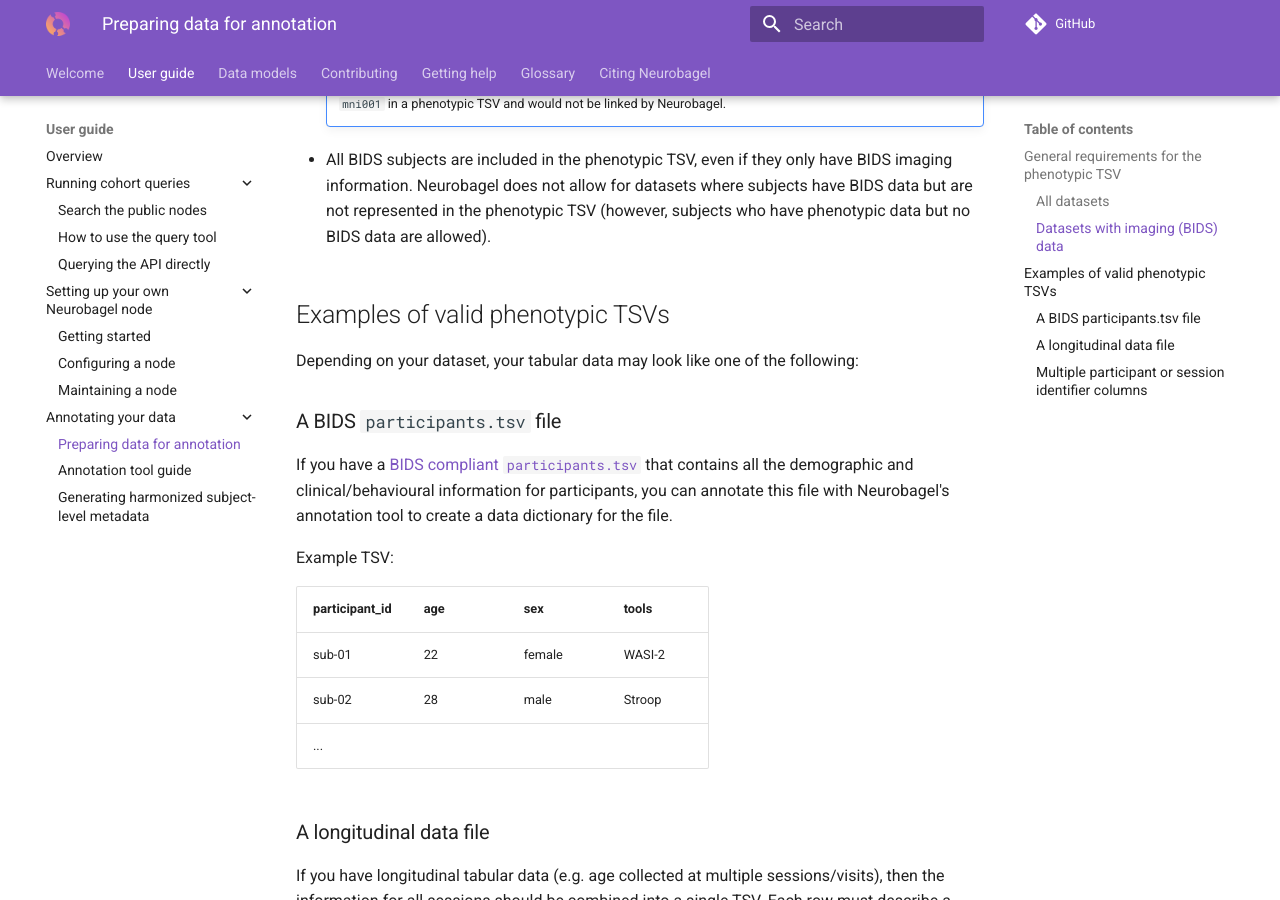
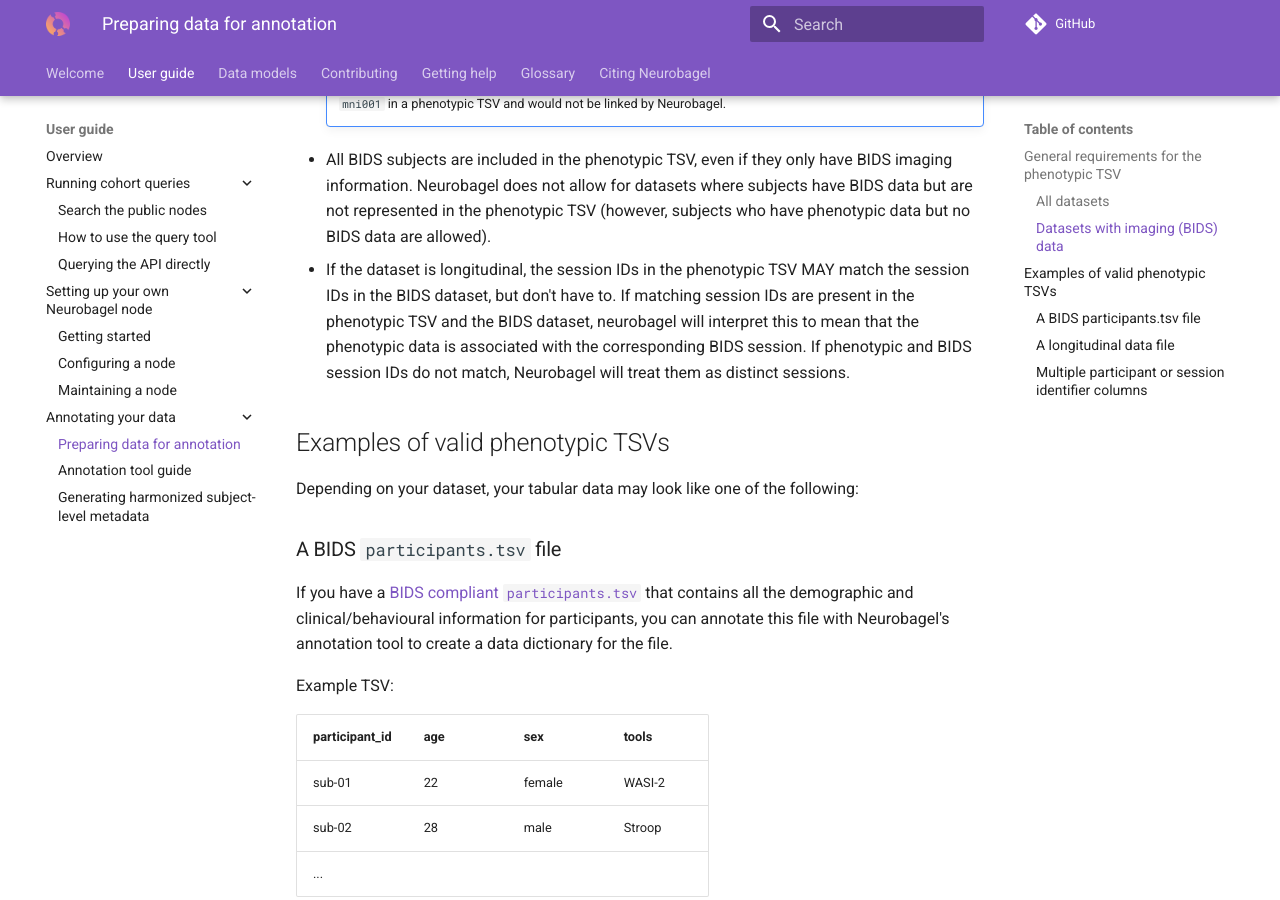
Before and after one commit to neurobagel/documentation, an MkDocs documentation site: the page built from docs/data_prep.md, in a window 1280 px wide and 900 px high, scrolled down 1305 px. Built offline with MkDocs 1.6.1 and Material for MkDocs 9.7.7, drawn with Linux system fonts in a browser that asks for light colours; comment, search, counter and statistics services are not loaded; some of the changed text lies outside the part shown.

Commit message:
[ENH] Clarify requirements for session IDs
- Also include a clarification in the section
  on multiple participants or sessions

```diff
--- a/docs/data_prep.md
+++ b/docs/data_prep.md
@@ -52,6 +52,11 @@
   Neurobagel does not allow for datasets where subjects have BIDS
   data but are not represented in the phenotypic TSV
   (however, subjects who have phenotypic data but no BIDS data are allowed).
+- If the dataset is longitudinal, the session IDs in the phenotypic TSV
+  MAY match the session IDs in the BIDS dataset, but don't have to.
+  If matching session IDs are present in the phenotypic TSV and the BIDS dataset, neurobagel will interpret
+  this to mean that the phenotypic data is associated with the corresponding BIDS session.
+  If phenotypic and BIDS session IDs do not match, Neurobagel will treat them as distinct sessions.
 
 ## Examples of valid phenotypic TSVs
 
@@ -105,6 +110,14 @@
 
 The only requirement is that **the combination of all ID values for a row is unique**.
 
+!!! Warning "Neurobagel currently supports only one subject ID and one session ID"
+    Neurobagel does not support multiple subject or session IDs in the same TSV file.
+    If you have multiple subject or session IDs, you must choose one to use as the primary ID
+    and include the others as additional columns.
+
+
+    We are planning to support multiple IDs in the future.
+
 Example **invalid** TSV:
 
 | participant_id | alternative_participant_id | ... |
```
